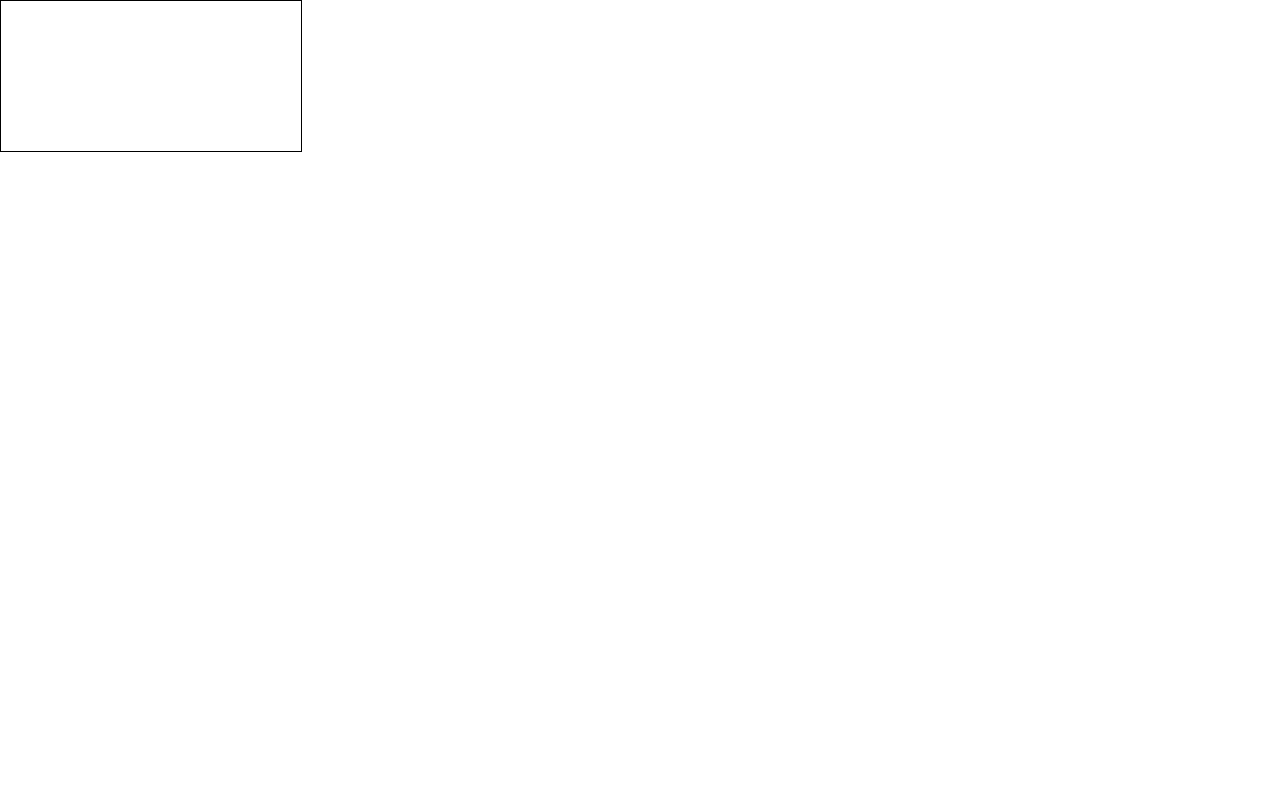
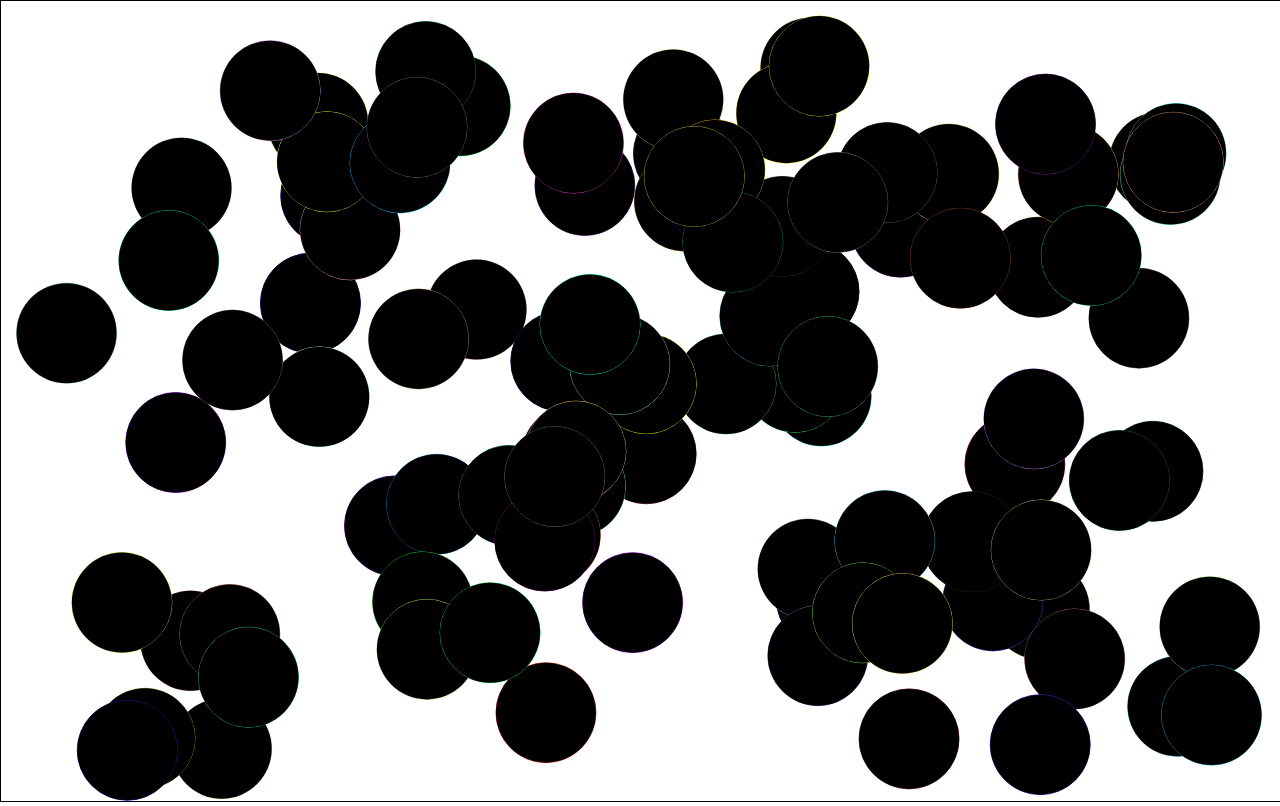
Before and after one commit to noitscassie/playing-with-canvas, a plain HTML site: page index.html in a window 1280 px wide. Drawn offline with Linux system fonts and the light colour scheme.

Commit message:
Move circles on canvas

```diff
--- a/canvas.js
+++ b/canvas.js
@@ -0,0 +1,95 @@
+var canvas = document.querySelector('canvas');
+
+canvas.width = window.innerWidth;
+canvas.height = window.innerHeight;
+
+var c = canvas.getContext('2d');
+
+// Rectangles
+
+// c.fillStyle = "blue";
+// c.fillRect(200, 200, 400, -100);
+
+
+// Lines
+// c.beginPath();
+// c.moveTo(300, 600);
+// c.lineTo(400, 100);
+// c.strokeStyle = "rgba(255, 0, 0, 1)";
+// c.stroke();
+
+
+// Arcs
+
+// for (var i = 0; i < 300; i++) {
+//   var x = Math.random() * canvas.width;
+//   var y = Math.random() * canvas.height;
+//   var red = Math.floor(Math.random() * 255);
+//   var green = Math.floor(Math.random() * 255);
+//   var blue = Math.floor(Math.random() * 255);
+//   c.beginPath();
+//   c.arc(x, y, 50, 0, Math.PI * 2, false);
+//   c.strokeStyle = "rgba(" + red + ", " + green + ", " + blue + ", 1)";
+//   c.stroke();
+// }
+
+function Circle(x, y, dx, dy, radius, red, green, blue) {
+  this.x = x;
+  this.y = y;
+  this.dx = dx;
+  this.dy = dy;
+  this.radius = radius;
+  this.red = red;
+  this.green = green;
+  this.blue = blue;
+
+  this.draw = function() {
+    c.beginPath();
+    c.arc(this.x, this.y, this.radius, 0, Math.PI * 2, false);
+    c.strokeStyle = "rgba(" + this.red + ", " + this.green + ", " + this.blue + ", 1)";
+    c.stroke();
+    c.fill();
+  }
+
+  this.update = function() {
+    if (this.x + this.radius > innerWidth || this.x - this.radius < 0) {
+      this.dx = -this.dx;
+    }
+
+    if (this.y + this.radius > innerHeight || this.y - this.radius < 0) {
+      this.dy = -this.dy;
+    }
+
+    this.x += this.dx;
+    this.y += this.dy;
+
+    this.draw();
+  }
+
+};
+
+var circleArray = []
+
+for (var i = 0; i < 100; i++) {
+  var red = Math.floor(Math.random() * 255);
+  var green = Math.floor(Math.random() * 255);
+  var blue = Math.floor(Math.random() * 255);
+  var x = Math.random() * (innerWidth - radius * 2) + radius;
+  var y = Math.random() * (innerHeight - radius * 2) + radius;
+  var dx = (Math.random() - 0.5) * 2;
+  var dy = (Math.random() - 0.5) * 2;
+  var radius = 50;
+  circleArray.push(new Circle(x, y, dx, dy, radius, red, green, blue));
+}
+
+function animate() {
+  requestAnimationFrame(animate);
+  c.clearRect(0, 0, innerWidth, innerHeight);
+
+  for (var i = 0; i < circleArray.length; i++) {
+    circleArray[i].update();
+  }
+
+}
+
+animate();
--- a/index.html
+++ b/index.html
@@ -6,5 +6,6 @@
 </head>
 <body>
   <canvas></canvas>
+  <script src="canvas.js"></script>
 </body>
 </html>
```
